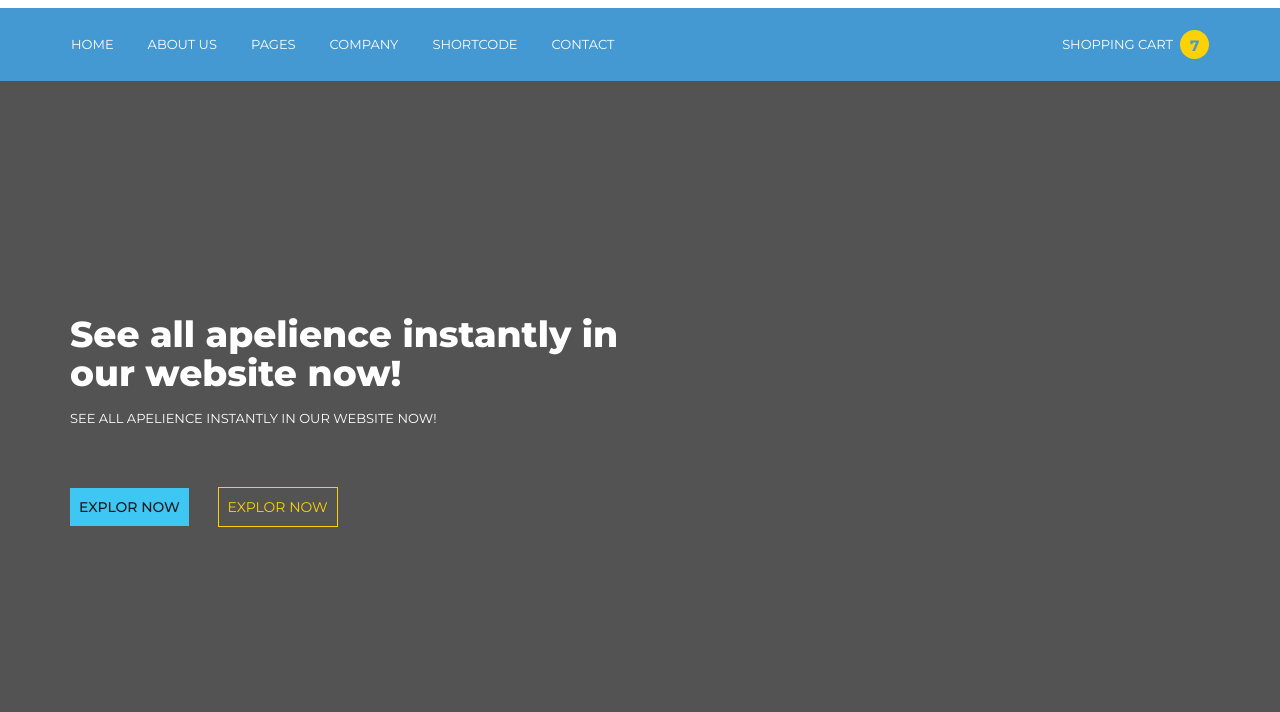
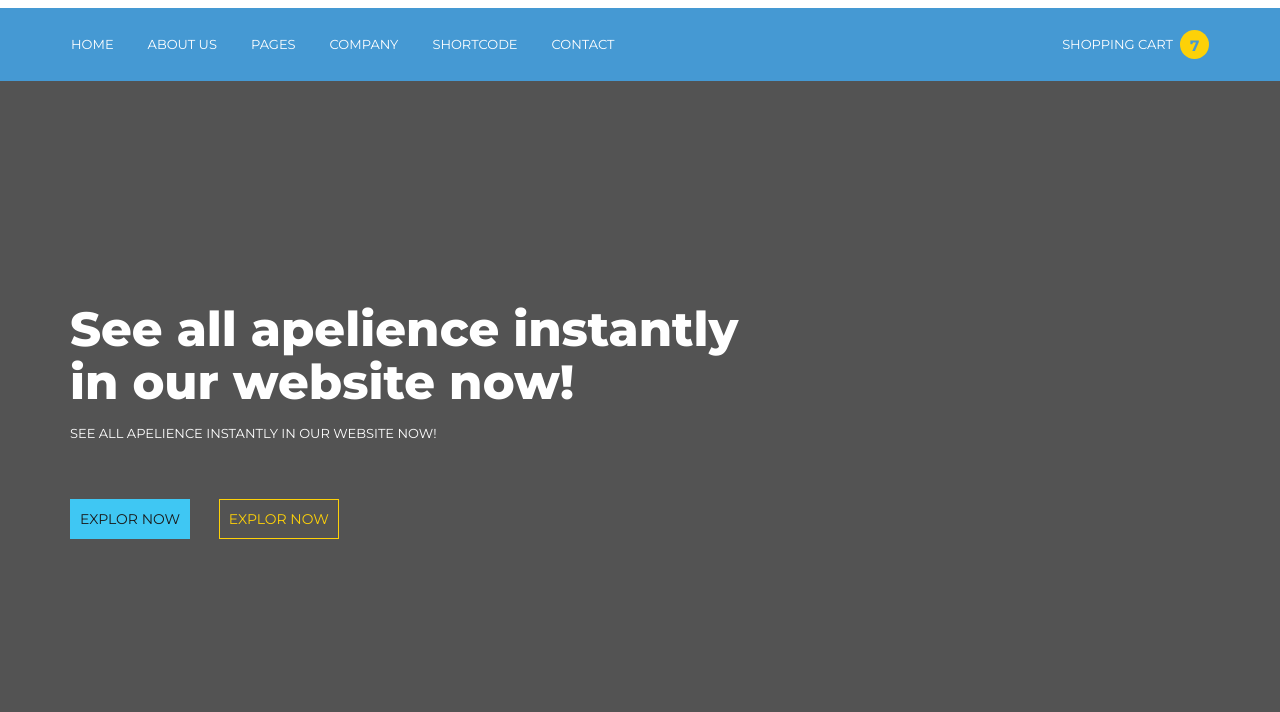
Before and after one commit to mohaimenul-isl/iEsence, a plain HTML site: page index.html in a window 1280 px wide. In both pictures the pointer is over the link 130 px from the left and 595 px from the top of the page. Shown: the part 88-800 px from the top of the page. Drawn offline with nearby package versions, Linux system fonts and the light colour scheme.

Commit message:
hero section fixed

```diff
--- a/css/style.css
+++ b/css/style.css
@@ -249,12 +249,14 @@ a.shopingcart {
     color: #fff;
     font-size: 13px;
     text-transform: uppercase;
-    padding-bottom: 60px;
+    padding-bottom: 56px;
 }
 
 .banner-3-text h1 {
-    color: #fff;
+    color:#fff;
     font-weight: 800;
+    font-size: 48px;
+    width: 670px;
 }
 
 .hero-table-cell {
@@ -268,6 +270,7 @@ a.btn-explr-1 {
     padding: 10px 9px;
     text-transform: uppercase;
     text-decoration: none;
+    font-weight: 400;
 }
 
 a.btn-explr-2 {
@@ -277,6 +280,7 @@ a.btn-explr-2 {
     text-transform: uppercase;
     text-decoration: none;
     margin-left: 25px;
+    font-weight: 400;
 }
 
 a.btn-explr-1:hover {
@@ -286,8 +290,9 @@ a.btn-explr-1:hover {
     text-transform: uppercase;
     border: none;
     text-decoration: none;
-    font-weight: 500;
+    font-weight: 400;
     transition: .2s;
+    border: 1px solid transparent;
 }
 
 a.btn-explr-2:hover {
@@ -297,8 +302,9 @@ a.btn-explr-2:hover {
     text-transform: uppercase;
     border: none;
     text-decoration: none;
-    font-weight: 500;
+    font-weight: 400;
     transition: .2s;
+    border: 1px solid transparent;
 }
 
 .nav-left {
```
